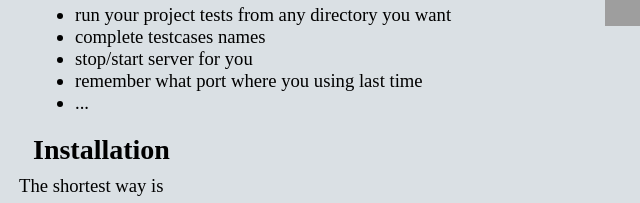
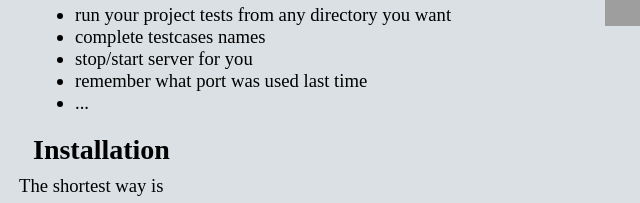
Before and after one commit to kunik/jstd-env, a plain HTML site: page index.html in a window 1280 px wide. Shown: the part 274-477 px from the top of the page, 275-915 px from the left. Drawn offline with Linux system fonts and the light colour scheme; grey boxes are pictures that could not be loaded.

Commit message:
remember what port was used...

```diff
--- a/index.html
+++ b/index.html
@@ -126,7 +126,7 @@
                 <li>run your project tests from any directory you want</li>
                 <li>complete testcases names</li>
                 <li>stop/start server for you</li>
-                <li>remember what port where you using last time</li>
+                <li>remember what port was used last time</li>
                 <li>...</li>
             </ul>
         </p>
```
